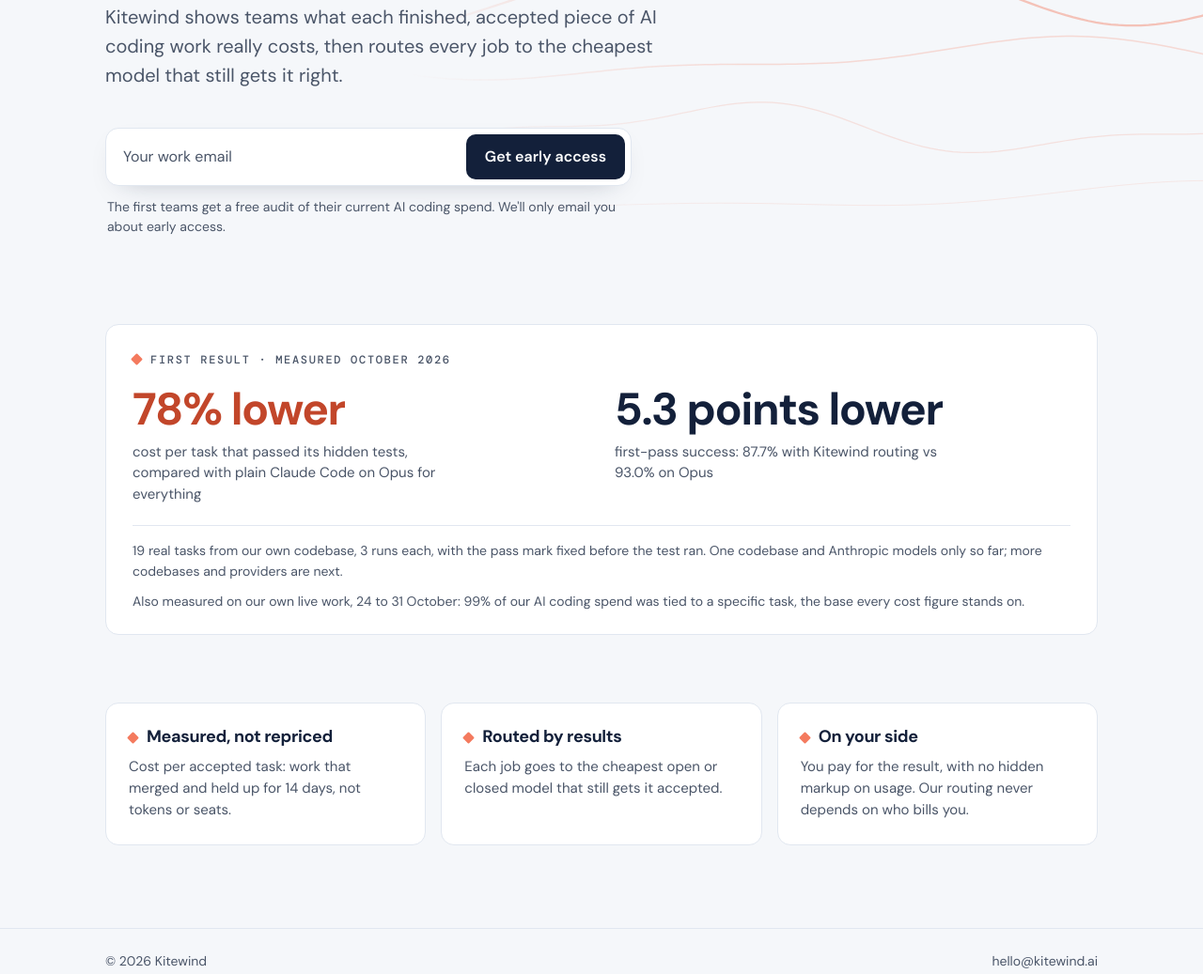
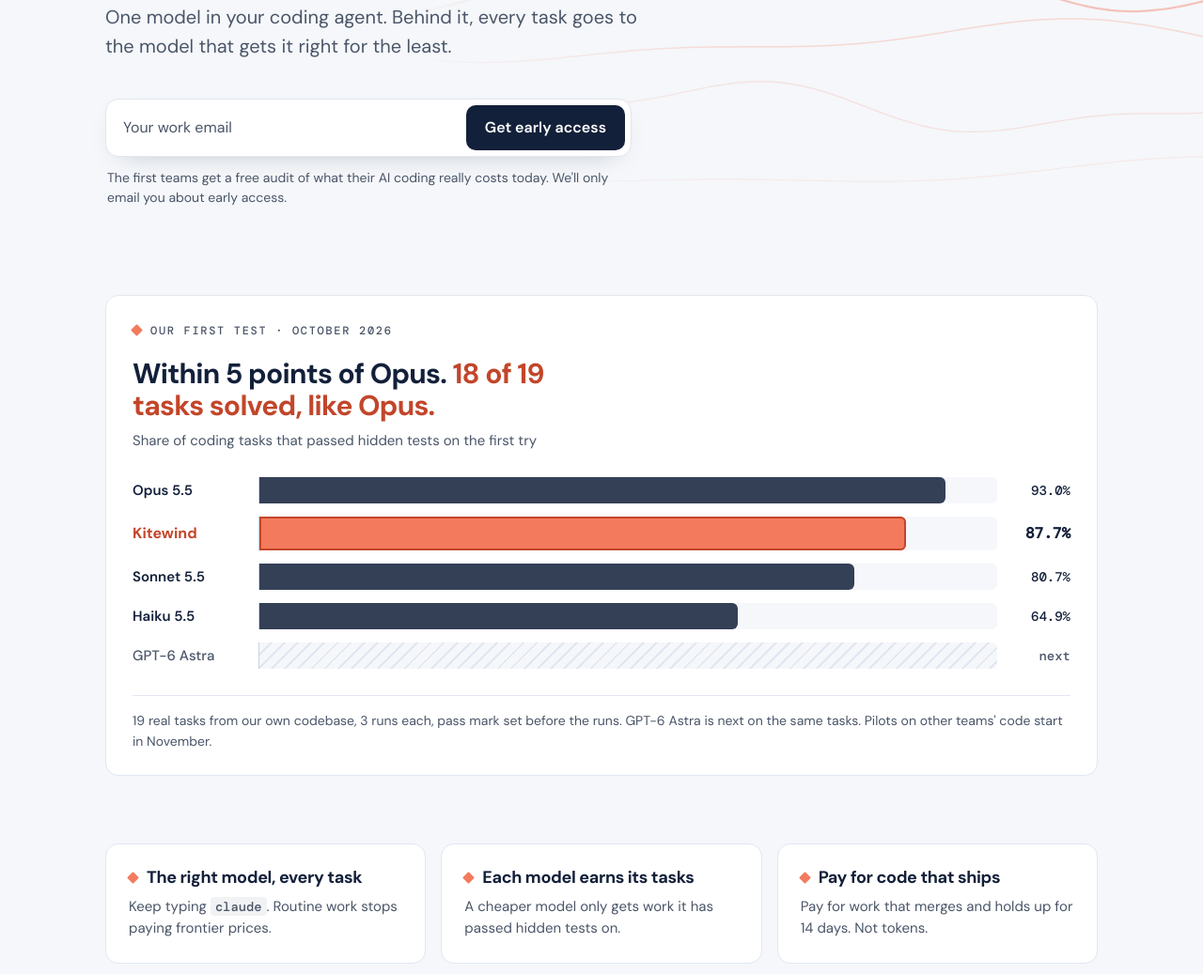
Before and after one commit to Kitewind-ai/kitewind-ai.github.io, a plain HTML site: page index.html in a window 1280 px wide. Shown: the part 407-1444 px from the top of the page at 94% size. Drawn offline with nearby package versions, Linux system fonts and the light colour scheme.

Commit message:
Landing page: performance chart, shorter copy, no savings figures

```diff
--- a/index.html
+++ b/index.html
@@ -3,8 +3,8 @@
 <head>
 <meta charset="utf-8">
 <meta name="viewport" content="width=device-width, initial-scale=1">
-<title>Kitewind · More lift from every AI dollar</title>
-<meta name="description" content="Kitewind shows teams what each finished, accepted piece of AI coding work really costs, then routes every job to the cheapest model that still gets it right. Join the early-access list.">
+<title>Kitewind · Frontier results. Not frontier bills.</title>
+<meta name="description" content="Kitewind works like one model in your coding agent. Every task goes to the model that gets it done right for the least, and you pay for finished work, not tokens. Join the early-access list.">
 <meta name="theme-color" content="#F5F7FA">
 <link rel="canonical" href="https://kitewind.ai/">
 <link rel="icon" href="/favicon.svg" type="image/svg+xml">
@@ -12,8 +12,8 @@
 <link rel="apple-touch-icon" href="/apple-touch-icon.png">
 <meta property="og:type" content="website">
 <meta property="og:site_name" content="Kitewind">
-<meta property="og:title" content="Kitewind · More lift from every AI dollar">
-<meta property="og:description" content="Know what each accepted piece of AI coding work really costs, and pay less for it. Join the early-access list.">
+<meta property="og:title" content="Kitewind · Frontier results. Not frontier bills.">
+<meta property="og:description" content="Frontier results, not frontier bills: every coding task goes to the model that gets it right for the least. Join the early-access list.">
 <meta property="og:url" content="https://kitewind.ai/">
 <meta property="og:image" content="https://kitewind.ai/og.png">
 <meta property="og:image:width" content="1200">
@@ -99,6 +99,27 @@
     .result{margin-top:40px;padding:22px 20px 20px}
     .stats{grid-template-columns:1fr;gap:22px}
   }
+  .points code{font-family:"DM Mono",ui-monospace,Menlo,monospace;font-size:.92em;background:rgba(19,32,58,.06);border-radius:4px;padding:1px 5px}
+  .result h2{font-size:clamp(22px,2.6vw,30px);line-height:1.15;letter-spacing:-.025em;margin:0;max-width:24ch}
+  .result h2 span{color:var(--coral-deep)}
+  .result .sub{margin:8px 0 0;font-size:15px;color:var(--slate)}
+  .bars{list-style:none;margin:28px 0 0;padding:0;display:grid;gap:14px}
+  .bars li{position:relative;display:grid;grid-template-columns:120px 1fr 64px;align-items:center;gap:14px;outline:none}
+  .bars .nm{font-size:15px;font-weight:600}
+  .bars .track{height:28px;border-radius:0 6px 6px 0;background:var(--cool);border-left:1px solid var(--mist)}
+  .bars i{display:block;height:100%;background:var(--navy);border-radius:0 6px 6px 0;opacity:.85}
+  .bars .v{font-family:"DM Mono",ui-monospace,Menlo,monospace;font-size:14px;text-align:right;color:var(--navy)}
+  .bars .kw .nm{color:var(--coral-deep);font-weight:700;font-size:16px}
+  .bars .kw .track{height:36px}
+  .bars .kw i{background:var(--coral);opacity:1;box-shadow:inset 0 0 0 2px var(--coral-deep)}
+  .bars .kw .v{font-weight:700;font-size:16px}
+  .bars .pending .nm,.bars .pending .v{color:var(--slate);font-weight:500}
+  .bars .pending .track{background:repeating-linear-gradient(135deg,var(--cool) 0 8px,var(--line) 8px 10px)}
+  .bars .tip{position:absolute;left:134px;bottom:calc(100% + 6px);background:var(--navy);color:var(--white);font-size:13px;padding:6px 10px;border-radius:8px;white-space:nowrap;opacity:0;pointer-events:none;transition:opacity .12s;z-index:2}
+  .bars li:hover .tip,.bars li:focus .tip{opacity:1}
+  .result .scope{margin-top:28px}
+  .sr{position:absolute;width:1px;height:1px;overflow:hidden;clip:rect(0 0 0 0);white-space:nowrap}
+  @media (max-width:560px){.bars li{grid-template-columns:92px 1fr 52px;gap:10px}.bars .nm{font-size:14px}.bars .tip{left:0;white-space:normal;width:100%}}
 </style>
 </head>
 <body>
@@ -114,8 +135,8 @@
   <canvas class="wind" id="wind" aria-hidden="true"></canvas>
   <div class="wrap hero">
     <p class="eyebrow"><span class="dot" aria-hidden="true"></span>Kitewind for Code · Early access</p>
-    <h1>More lift from every <span>AI dollar.</span></h1>
-    <p class="lead">Kitewind shows teams what each finished, accepted piece of AI coding work really costs, then routes every job to the cheapest model that still gets it right.</p>
+    <h1>Frontier results. <span>Not frontier bills.</span></h1>
+    <p class="lead">One model in your coding agent. Behind it, every task goes to the model that gets it right for the least.</p>
 
     <form id="early" action="https://formspree.io/f/mwllbjvj" method="POST" novalidate>
       <label for="email" class="hp">Work email</label>
@@ -125,24 +146,22 @@
       </div>
       <input type="hidden" name="_subject" value="Kitewind early access request">
       <div class="hp" aria-hidden="true"><label for="hp-field">Leave this empty</label><input id="hp-field" type="text" name="_gotcha" tabindex="-1" autocomplete="off"></div>
-      <p class="note" id="note">The first teams get a free audit of their current AI coding spend. We'll only email you about early access.</p>
+      <p class="note" id="note">The first teams get a free audit of what their AI coding really costs today. We'll only email you about early access.</p>
       <p class="status" id="status" role="status" aria-live="polite"></p>
     </form>
 
-    <section class="result" aria-labelledby="result-tag">
-      <p class="tag" id="result-tag"><span class="dot" aria-hidden="true"></span>First result · Measured October 2026</p>
-      <dl class="stats">
-        <div><dt>78% lower</dt><dd>cost per task that passed its hidden tests, compared with plain Claude Code on Opus for everything</dd></div>
-        <div><dt>5.3 points lower</dt><dd>first-pass success: 87.7% with Kitewind routing vs 93.0% on Opus</dd></div>
-      </dl>
-      <p class="scope">19 real tasks from our own codebase, 3 runs each, with the pass mark fixed before the test ran. One codebase and Anthropic models only so far; more codebases and providers are next.</p>
-      <p class="live">Also measured on our own live work, 24 to 31 October: 99% of our AI coding spend was tied to a specific task, the base every cost figure stands on.</p>
+    <section class="result" aria-labelledby="result-title">
+      <p class="tag"><span class="dot" aria-hidden="true"></span>Our first test · October 2026</p>
+      <h2 id="result-title">Within 5 points of Opus. <span>18 of 19 tasks solved, like Opus.</span></h2>
+      <p class="sub">Share of coding tasks that passed hidden tests on the first try</p>
+      <ul class="bars"><li class="" tabindex="0"><span class="nm">Opus 5.5</span><span class="track"><i style="width:93.0%"></i></span><span class="v">93.0%</span><span class="tip">Opus 5.5: 93.0% passed first try · 18 of 19 tasks solved</span></li><li class="kw" tabindex="0"><span class="nm">Kitewind</span><span class="track"><i style="width:87.7%"></i></span><span class="v">87.7%</span><span class="tip">Kitewind: 87.7% passed first try · 18 of 19 tasks solved</span></li><li class="" tabindex="0"><span class="nm">Sonnet 5.5</span><span class="track"><i style="width:80.7%"></i></span><span class="v">80.7%</span><span class="tip">Sonnet 5.5: 80.7% passed first try · 16 of 19 tasks solved</span></li><li class="" tabindex="0"><span class="nm">Haiku 5.5</span><span class="track"><i style="width:64.9%"></i></span><span class="v">64.9%</span><span class="tip">Haiku 5.5: 64.9% passed first try · 13 of 19 tasks solved</span></li><li class="pending"><span class="nm">GPT-6 Astra</span><span class="track"></span><span class="v">next</span></li></ul>
+      <p class="scope">19 real tasks from our own codebase, 3 runs each, pass mark set before the runs. GPT-6 Astra is next on the same tasks. Pilots on other teams' code start in November.</p>
     </section>
 
     <ul class="points">
-      <li><h2>Measured, not repriced</h2><p>Cost per accepted task: work that merged and held up for 14 days, not tokens or seats.</p></li>
-      <li><h2>Routed by results</h2><p>Each job goes to the cheapest open or closed model that still gets it accepted.</p></li>
-      <li><h2>On your side</h2><p>You pay for the result, with no hidden markup on usage. Our routing never depends on who bills you.</p></li>
+      <li><h2>The right model, every task</h2><p>Keep typing <code>claude</code>. Routine work stops paying frontier prices.</p></li>
+      <li><h2>Each model earns its tasks</h2><p>A cheaper model only gets work it has passed hidden tests on.</p></li>
+      <li><h2>Pay for code that ships</h2><p>Pay for work that merges and holds up for 14 days. Not tokens.</p></li>
     </ul>
   </div>
 </main>
```
